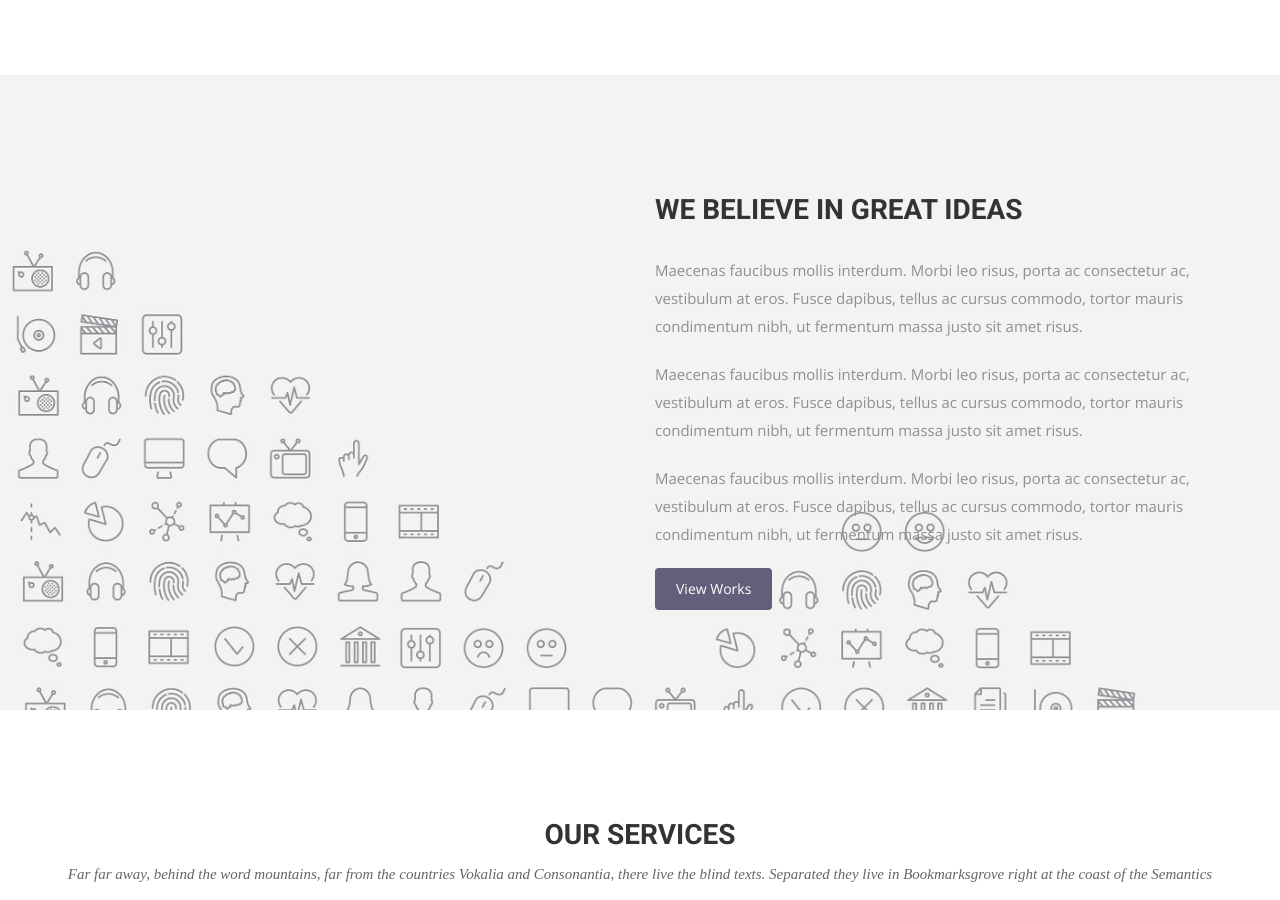
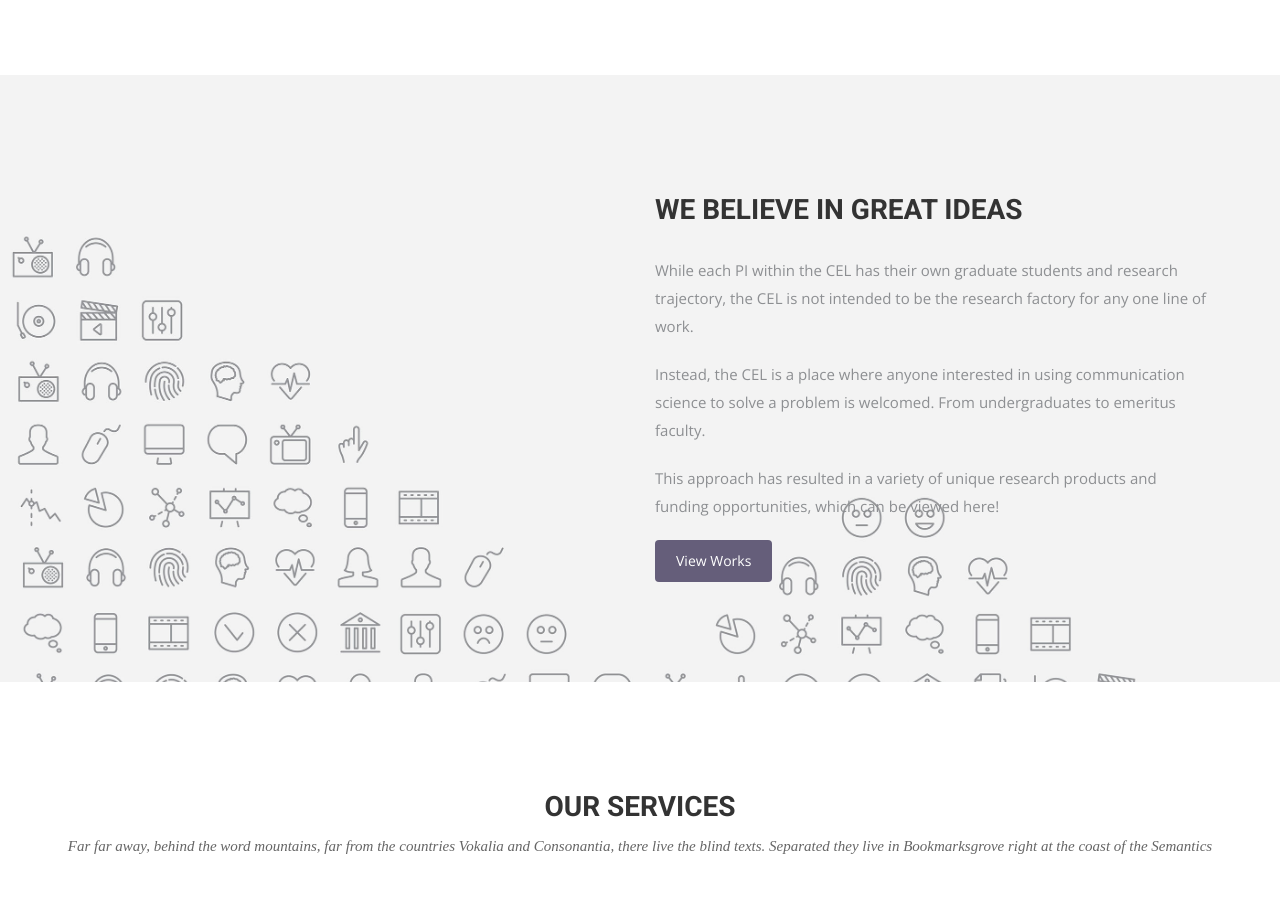
Before and after one commit to cognitionemotionlab/cognitionemotionlab.github.io, a Jekyll site: the page built from index.html, in a window 1280 px wide and 900 px high, scrolled down 1351 px. Built offline with Jekyll 4.4.1, drawn with Linux system fonts in a browser that asks for light colours; nearby versions of some CDN libraries; some web fonts are replaced.

Commit message:
Added copy.

```diff
--- a/index.html
+++ b/index.html
@@ -44,9 +44,9 @@ permalink: /
   <div class="row">
     <div class="col-md-6 col-md-offset-6">
       <h2>WE BELIEVE IN GREAT IDEAS</h2>
-      <p>Maecenas faucibus mollis interdum. Morbi leo risus, porta ac consectetur ac, vestibulum at eros. Fusce dapibus, tellus ac cursus commodo, tortor mauris condimentum nibh, ut fermentum massa justo sit amet risus.</p>
-      <p>Maecenas faucibus mollis interdum. Morbi leo risus, porta ac consectetur ac, vestibulum at eros. Fusce dapibus, tellus ac cursus commodo, tortor mauris condimentum nibh, ut fermentum massa justo sit amet risus.</p>
-      <p>Maecenas faucibus mollis interdum. Morbi leo risus, porta ac consectetur ac, vestibulum at eros. Fusce dapibus, tellus ac cursus commodo, tortor mauris condimentum nibh, ut fermentum massa justo sit amet risus.</p>
+      <p>While each PI within the CEL has their own graduate students and research trajectory, the CEL is not intended to be the research factory for any one line of work.</p>
+      <p>Instead, the CEL is a place where anyone interested in using communication science to solve a problem is welcomed. From undergraduates to emeritus faculty.</p>
+      <p>This approach has resulted in a variety of unique research products and funding opportunities, which can be viewed here!</p>
       <a href="#" class="btn btn-view-works">View Works</a>
     </div>
   </div>
```
